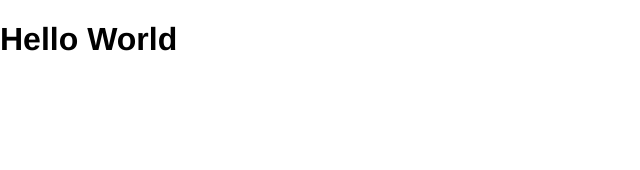
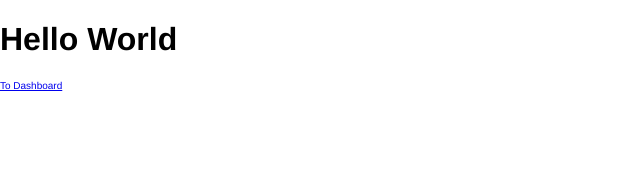
Before and after one commit to CharlieFan/kane-diary, a React app: page / in a window 1280 px wide. Shown: the top 170 px of the page, without its empty margins (0-640 px from the left). Built offline with nearby package versions, Linux system fonts and the light colour scheme.

Commit message:
update react-router

```diff
--- a/src/components/App.jsx
+++ b/src/components/App.jsx
@@ -1,4 +1,5 @@
 import React from 'react'
+import { Link } from 'react-router-dom'
 
 // function wait() {
 //     return new Promise((resolve) => {
@@ -20,6 +21,7 @@ export default class App extends React.Component {
         return (
             <div>
                 <h1>Hello World</h1>
+                <Link to="/main/dashboard">To Dashboard</Link>
             </div>
         )
     }
--- a/src/components/views/Dashboard.jsx
+++ b/src/components/views/Dashboard.jsx
@@ -8,4 +8,8 @@ export default class Dashboard extends React.Component {
             </div>
         )
     }
+
+    componentDidMount() {
+        console.log(this.props)
+    }
 }
--- a/src/main/index.jsx
+++ b/src/main/index.jsx
@@ -1,9 +1,10 @@
-import routes from 'router/Router'
+import React from 'react'
+import Router from 'router/Router'
 import ReactDOM from 'react-dom'
 import 'normalize.css'
 import 'style/base.scss'
 
 ReactDOM.render(
-    routes,
+    <Router/>,
     document.getElementById('app')
 )
--- a/src/router/Router.jsx
+++ b/src/router/Router.jsx
@@ -5,7 +5,7 @@ import Dashboard from 'components/views/Dashboard'
 
 import { BrowserRouter, Route, Switch } from 'react-router-dom'
 
-const routes = (
+const routes = () => (
     <BrowserRouter>
         <Switch>
             <Route path="/main/home" component={Home} exact={true} />
```
Also changed, not shown: src/components/utils/stringParser.js (added).
